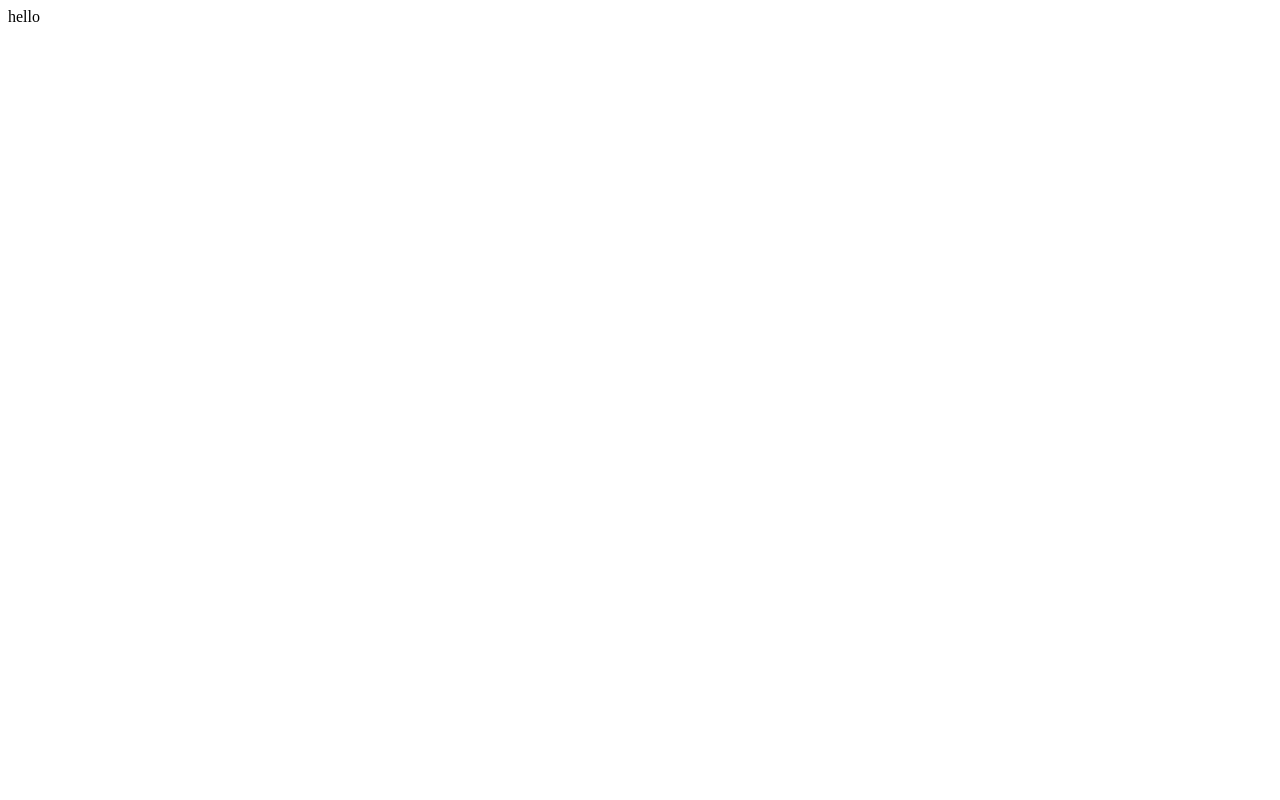
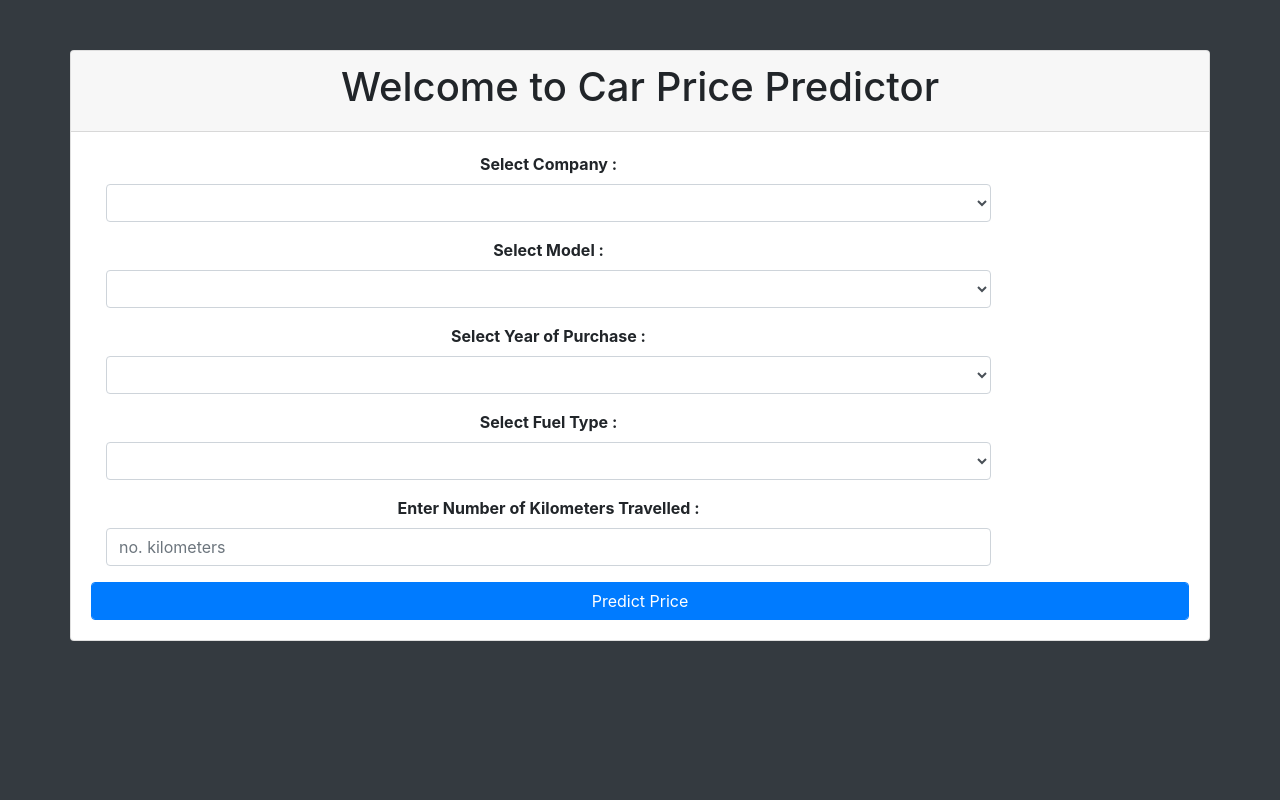
Before and after one commit to MarjanSadat/car_price_prediction, a Flask app: page / in a window 1280 px wide. Before the commit the page is almost empty. Run offline with Flask 3, Linux system fonts and the light colour scheme; lists and menus that the app fills with data are empty.

Commit message:
create ui

```diff
--- a/application.py
+++ b/application.py
@@ -1,10 +1,15 @@
-from flask import Flask
+from flask import Flask, render_template
+import pandas as pd
 
 app = Flask(__name__)
-
+car = pd.read_csv('model/Cleaned_Car.csv')
 @app.route('/')
 def index():
-    return 'hello'
+    companies = sorted(car['company'].unique())
+    car_models = sorted(car['name'].unique())
+    year = sorted(car['year'].unique(), reverse=True)
+    fuel_type = car['fuel_type'].unique()
+    return render_template('index.html',companies=companies, car_models=car_models,years=year,fuel_type=fuel_type)
 
 if __name__ == '__main__':
     app.run(debug=True)
--- a/static/css/style.css
+++ b/static/css/style.css
@@ -8,6 +8,6 @@
     background-color : #75767B;
 }
 
-.mt-top{
+.mt-50{
     margin-top : 50px;
 }
--- a/templates/index.html
+++ b/templates/index.html
@@ -1,10 +1,68 @@
-<!DOCTYPE html>
+<!doctype html>
 <html lang="en">
-<head>
-    <meta charset="UTF-8">
+  <head>
+    <!-- Required meta tags -->
+    <meta charset="utf-8">
+    <meta name="viewport" content="width=device-width, initial-scale=1, shrink-to-fit=no">
+    <link rel="stylesheet" href="static/css/style.css">
+    <!-- Bootstrap CSS -->
+    <link rel="stylesheet" href="https://cdn.jsdelivr.net/npm/bootstrap@4.6.2/dist/css/bootstrap.min.css" integrity="sha384-xOolHFLEh07PJGoPkLv1IbcEPTNtaed2xpHsD9ESMhqIYd0nLMwNLD69Npy4HI+N" crossorigin="anonymous">
+
     <title>Car Price Predictor</title>
-</head>
-<body>
+  </head>
+  <body class="bg-dark">
 
-</body>
+  <div class="container">
+    <div class="row">
+      <div class="card mt-50" style="width:100%; height:100%">
+        <div class="card-header" style="margine-top:50px">
+          <div class="col-12" style="text-align:center">
+            <h1>Welcome to Car Price Predictor</h1>
+          </div>
+        </div>
+        <div class="card-body">
+          <form method="post" action="#" accept-charset="utf-8">
+            <div class="col-10 form-group" style="text-align:center">
+              <label><b>Select Company :</b></label>
+              <select class="selectpicker form-control" id="company" name="company" required="1">
+                <option value=""></option>
+              </select>
+            </div>
+            <div class="col-10 form-group" style="text-align:center">
+              <label><b>Select Model :</b></label>
+              <select class="selectpicker form-control" id="car_model" name="car_model" required="1">
+                <option value=""></option>
+              </select>
+            </div>
+            <div class="col-10 form-group" style="text-align:center">
+              <label><b>Select Year of Purchase :</b></label>
+              <select class="selectpicker form-control" id="year" name="year" required="1">
+                <option value=""></option>
+              </select>
+            </div>
+            <div class="col-10 form-group" style="text-align:center">
+              <label><b>Select Fuel Type :</b></label>
+              <select class="selectpicker form-control" id="fuel_type" name="fuel_type" required="1">
+                <option value=""></option>
+              </select>
+            </div>
+            <div class="col-10 form-group" style="text-align:center">
+              <label><b>Enter Number of Kilometers Travelled :</b></label>
+              <input class="form-control" type="text" id="kilo-driven" name="kilo-driven" placeholder="no. kilometers">
+            </div>
+            <button class="btn btn-primary form-control" onclick="">Predict Price</button>
+          </form>
+        </div>
+      </div>
+    </div>
+  </div>
+
+
+    <!-- Option 2: Separate Popper and Bootstrap JS -->
+    <!--
+    <script src="https://cdn.jsdelivr.net/npm/jquery@3.5.1/dist/jquery.slim.min.js" integrity="sha384-DfXdz2htPH0lsSSs5nCTpuj/zy4C+OGpamoFVy38MVBnE+IbbVYUew+OrCXaRkfj" crossorigin="anonymous"></script>
+    <script src="https://cdn.jsdelivr.net/npm/popper.js@1.16.1/dist/umd/popper.min.js" integrity="sha384-9/reFTGAW83EW2RDu2S0VKaIzap3H66lZH81PoYlFhbGU+6BZp6G7niu735Sk7lN" crossorigin="anonymous"></script>
+    <script src="https://cdn.jsdelivr.net/npm/bootstrap@4.6.2/dist/js/bootstrap.min.js" integrity="sha384-+sLIOodYLS7CIrQpBjl+C7nPvqq+FbNUBDunl/OZv93DB7Ln/533i8e/mZXLi/P+" crossorigin="anonymous"></script>
+    -->
+  </body>
 </html>
```
